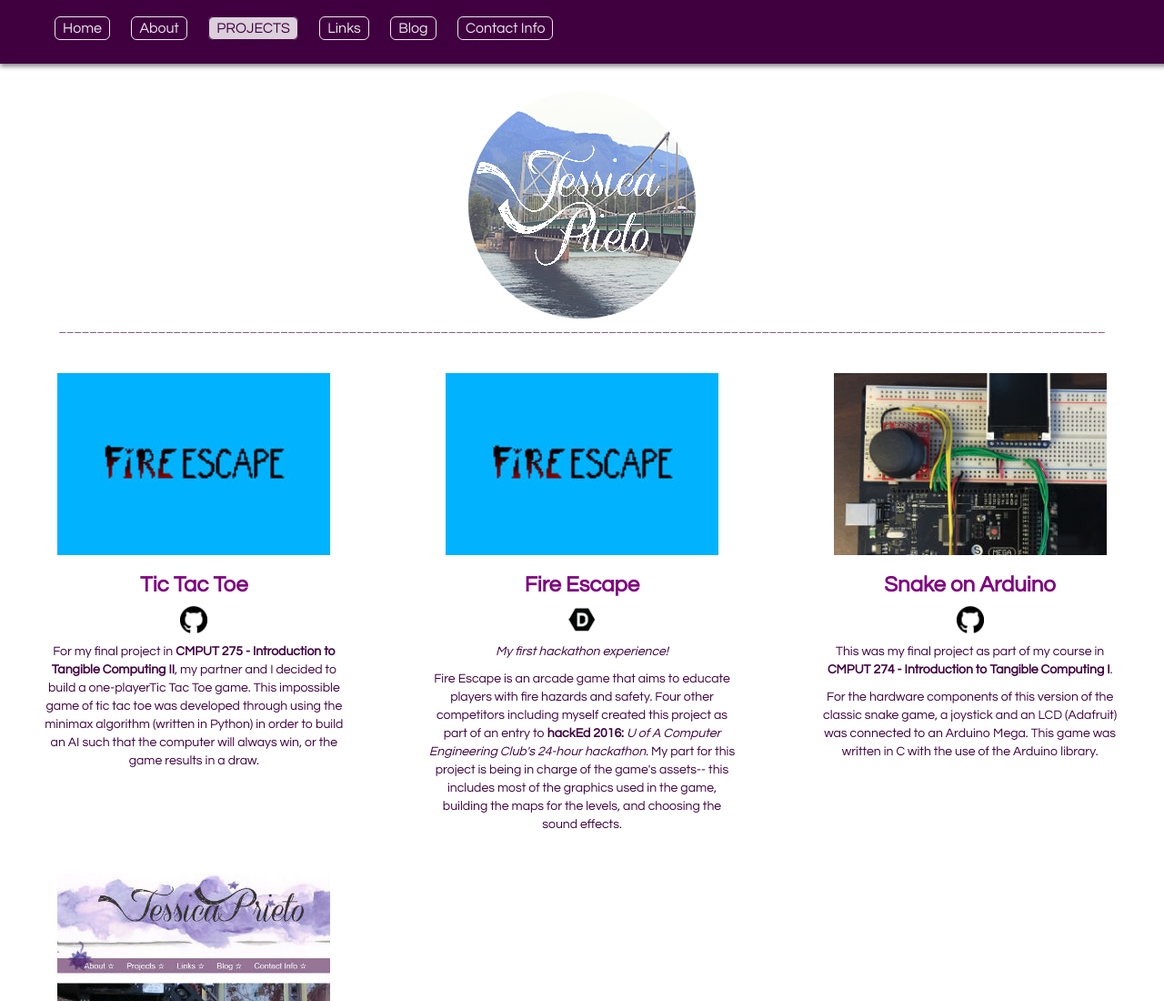
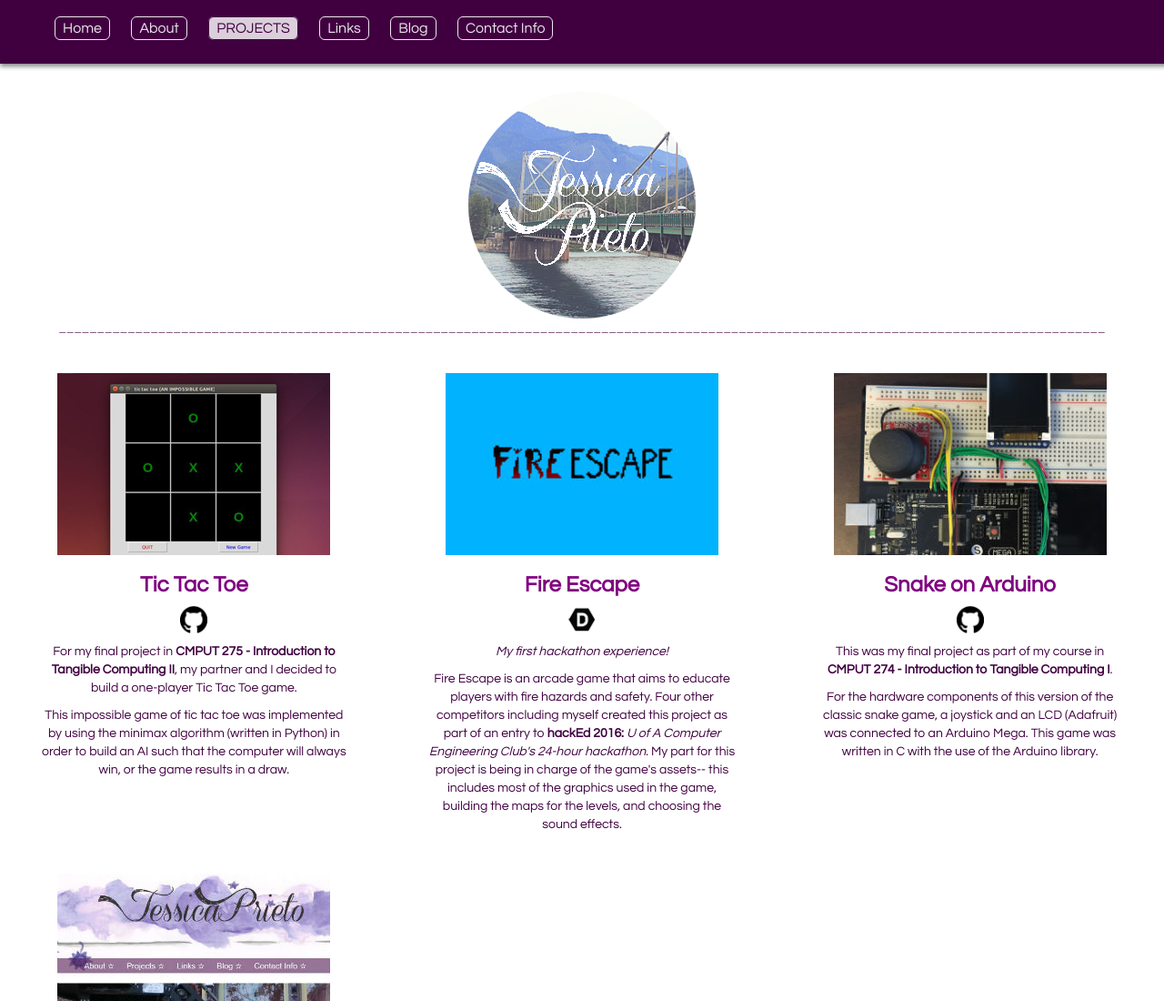
Before and after one commit to jessicaprt/website, a plain HTML site: page projects.html in a window 1280 px wide. Shown: the top 1100 px of the page at 91% size. Drawn offline with Linux system fonts and the light colour scheme.

Commit message:
added image to ttt

```diff
--- a/projects.html
+++ b/projects.html
@@ -33,10 +33,11 @@
             <!-- tic-tac-toe-->
             <div class="col-sm-4">
                 <div class ="prj-img">
-                    <p><img src = "images/projects/fire_escape.jpg" /></p>
+                    <p><img src = "images/projects/ttt.jpg" /></p>
                     <h3><strong>Tic Tac Toe</strong></h3>
                     <p><a href="http://github.com/jessicaprt/tic-tac-toe"> <img src = "images/projects/githubicon.png"></a></p>
-                    <p>For my final project in <strong>CMPUT 275 - Introduction to Tangible Computing II</strong>, my partner and I decided to build a one-playerTic Tac Toe game. This impossible game of tic tac toe was developed through using the minimax algorithm (written in Python) in order to build an AI such that the computer will always win, or the game results in a draw.</p>
+                    <p>For my final project in <strong>CMPUT 275 - Introduction to Tangible Computing II</strong>, my partner and I decided to build a one-player Tic Tac Toe game.</p>
+                    <p>This impossible game of tic tac toe was implemented by using the minimax algorithm (written in Python) in order to build an AI such that the computer will always win, or the game results in a draw.</p>
                 </div>
             </div>
 
```
Also changed, not shown: images/projects/ttt.jpg (added).
